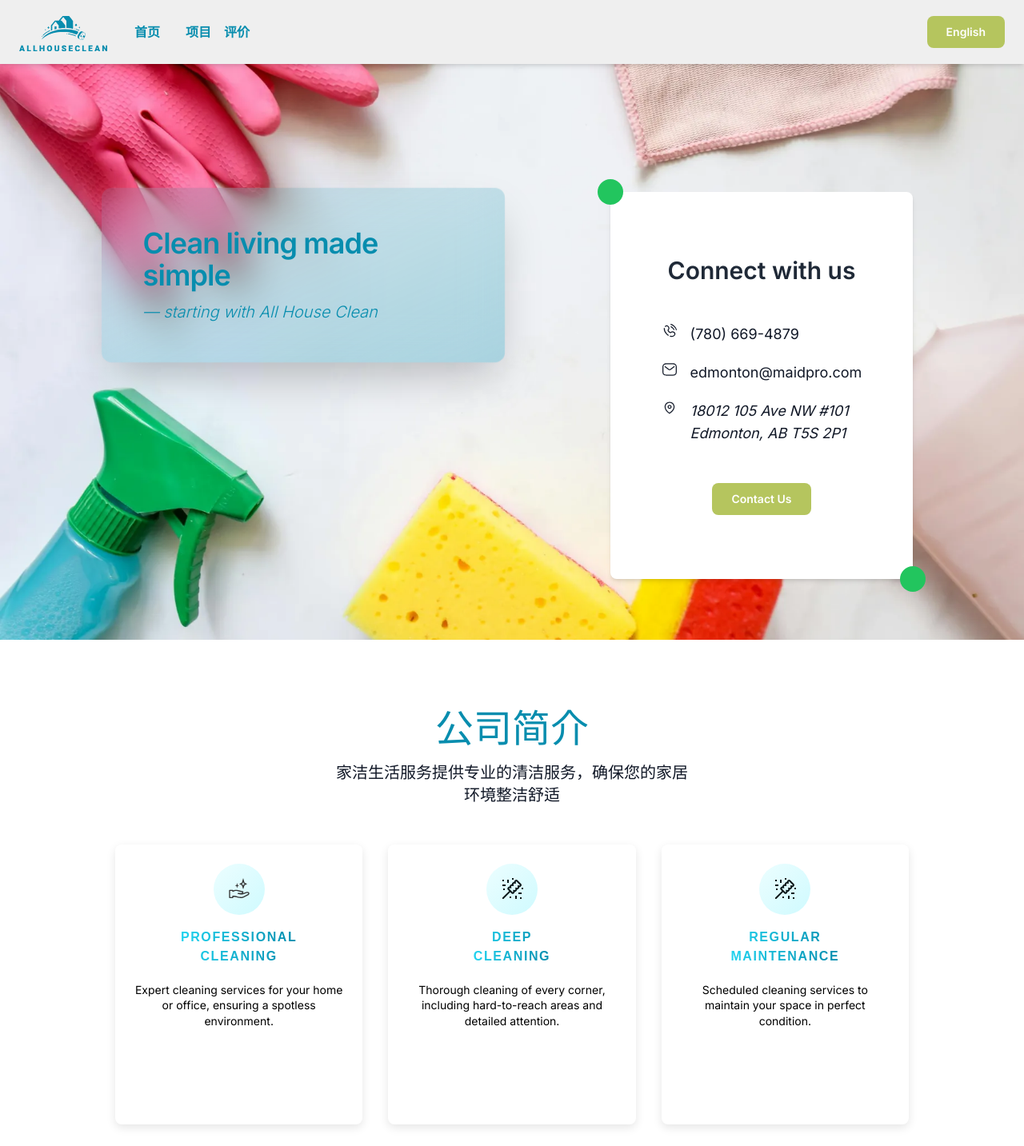
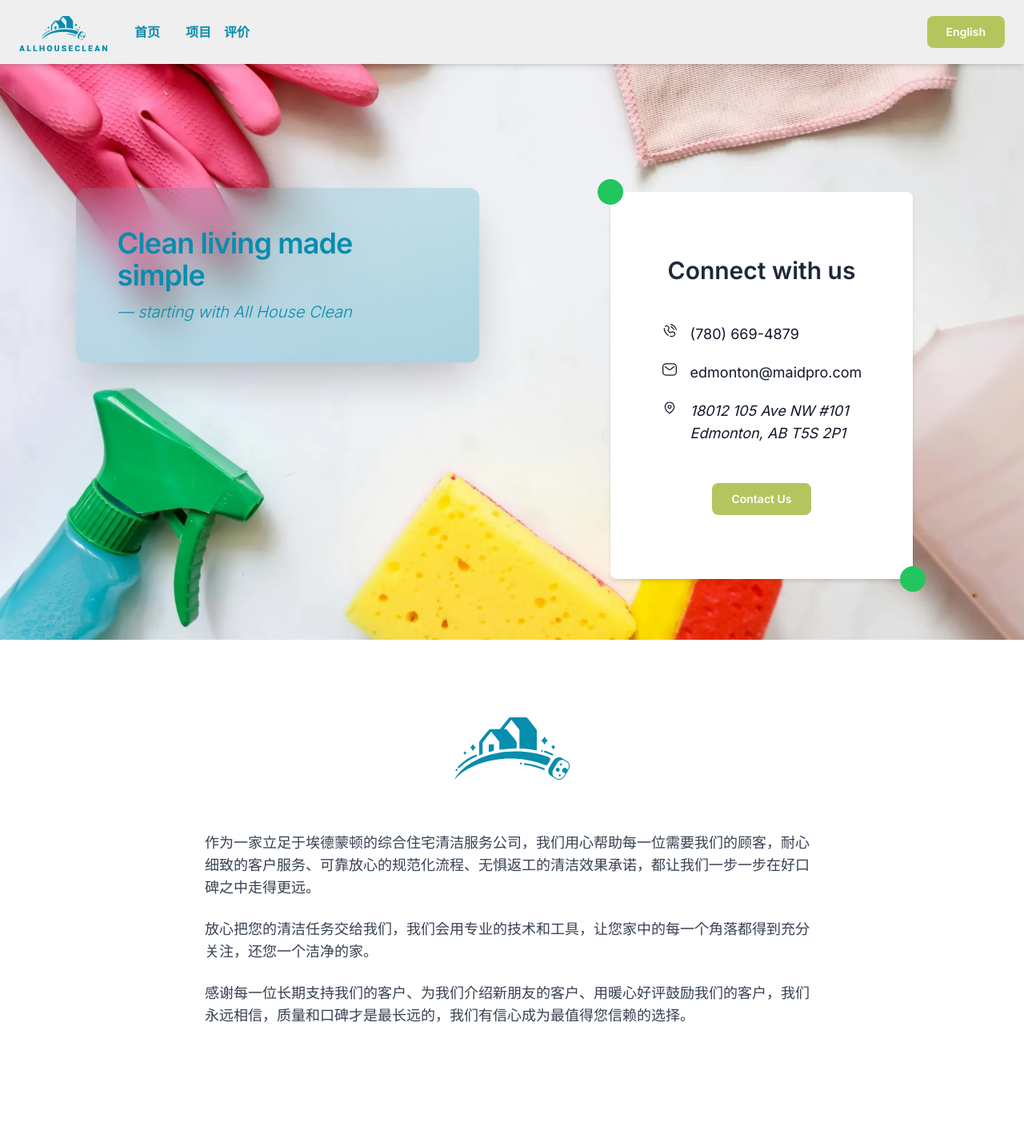
Before and after one commit to GlobalYZ/AllHouseClean, a Next.js app: page / in a window 1280 px wide. Shown: the top 1433 px of the page at 80% size. Built offline with nearby package versions, Linux system fonts and the light colour scheme; no server answers; a web font is replaced by a local one.

Commit message:
add Description

```diff
--- a/src/app/layout.tsx
+++ b/src/app/layout.tsx
@@ -12,8 +12,8 @@ const calistoga = Calistoga({
 });
 
 export const metadata: Metadata = {
-  title: "My Portfolio",
-  description: "Created with the help of Frontend Tribe",
+  title: "AllHouseClean",
+  description: "Cleaning Service provider in Edmonton",
 };
 
 export default function RootLayout({
@@ -71,7 +71,7 @@ export default function RootLayout({
         className={twMerge(
           inter.variable,
           calistoga.variable,
-          "bg-white text-primary antialiased font-sans w-screen overflow-x-hidden"
+          "bg-white text-primary antialiased font-sans"
         )}
       >
         <LanguageProvider>{children}</LanguageProvider>
--- a/src/app/page.tsx
+++ b/src/app/page.tsx
@@ -4,6 +4,7 @@ import { HeroSection } from "@/sections/Hero";
 import dynamic from "next/dynamic";
 import { Loader } from "@/components/loader";
 import { useState, useEffect } from "react";
+import { DescriptionSection } from "@/sections/Description";
 // Lazy load sections that are below the fold
 const Services = dynamic(() =>
   import("@/sections/Services").then((mod) => mod.Services)
@@ -14,6 +15,10 @@ const ProjectsSection = dynamic(() =>
 
 const CheckList = dynamic(() =>
   import("@/sections/CheckList").then((mod) => mod.CheckList)
+);
+
+const WhyUs = dynamic(() =>
+  import("@/sections/WhyUs").then((mod) => mod.WhyUsSection)
 );
 
 const TestimonialsSection = dynamic(() =>
@@ -39,15 +44,19 @@ export default function Home() {
   };
 
   return (
-    <div className="w-screen overflow-x-hidden">
+    <div className="w-full relative">
       <Header />
+      <main className="relative">
         <HeroSection onLoadComplete={handleHeroLoadComplete} />
         {!heroLoaded && <Loader />}
+        <DescriptionSection />
         <Services />
         <CheckList />
         <ProjectsSection />
+        <WhyUs />
         <TestimonialsSection />
         <Footer />
+      </main>
     </div>
   );
 }
--- a/src/components/loader.tsx
+++ b/src/components/loader.tsx
@@ -1,20 +1,6 @@
-import { useEffect } from "react";
-
 export const Loader = () => {
-  useEffect(() => {
-    // Disable scroll when component mounts
-    document.body.style.overflow = "hidden";
-    document.documentElement.style.overflow = "hidden";
-
-    // Re-enable scroll when component unmounts
-    return () => {
-      document.body.style.overflow = "unset";
-      document.documentElement.style.overflow = "unset";
-    };
-  }, []);
-
   return (
-    <div className="fixed z-50 flex items-center justify-center bg-background overflow-hidden">
+    <div className="fixed top-0 left-0 bottom-0 right-0 z-50 flex items-center justify-center bg-background overflow-hidden">
       <div className="flex flex-row gap-2">
         <div className="w-4 h-4 rounded-full bg-primary animate-bounce"></div>
         <div className="w-4 h-4 rounded-full bg-primary animate-bounce [animation-delay:-.3s]"></div>
--- /dev/null
+++ b/src/sections/Description.tsx
@@ -0,0 +1,31 @@
+"use client";
+
+import { SectionHeader } from "@/components/SectionHeader";
+import Logo from "@/assets/icons/LogoIcon.svg";
+
+export const DescriptionSection = () => {
+  const paragraphs = [
+    "作为一家立足于埃德蒙顿的综合住宅清洁服务公司，我们用心帮助每一位需要我们的顾客，耐心细致的客户服务、可靠放心的规范化流程、无惧返工的清洁效果承诺，都让我们一步一步在好口碑之中走得更远。",
+    "放心把您的清洁任务交给我们，我们会用专业的技术和工具，让您家中的每一个角落都得到充分关注，还您一个洁净的家。",
+    "感谢每一位长期支持我们的客户、为我们介绍新朋友的客户、用暖心好评鼓励我们的客户，我们永远相信，质量和口碑才是最长远的，我们有信心成为最值得您信赖的选择。",
+  ];
+
+  return (
+    <section className="container py-8 md:py-16">
+      <div className="flex justify-center">
+        <Logo className="size-16 md:size-36 text-primary-600" />
+      </div>
+
+      <div className="max-w-3xl mx-auto space-y-6 mt-8">
+        {paragraphs.map((paragraph, index) => (
+          <p
+            key={index}
+            className="text-gray-700 text-base md:text-lg leading-relaxed"
+          >
+            {paragraph}
+          </p>
+        ))}
+      </div>
+    </section>
+  );
+};
--- a/src/sections/Header.tsx
+++ b/src/sections/Header.tsx
@@ -111,7 +111,7 @@ export const Header = () => {
   const isMobile = useIsMobile();
 
   return (
-    <div className="fixed z-10 w-screen flex h-20 px-4 lg:px-6 justify-between items-center bg-background shadow-md">
+    <div className="fixed z-10 w-full flex h-20 px-4 lg:px-6 justify-between items-center bg-background shadow-md">
       <div className="flex items-center md:gap-8">
         <div className="w-10 md:w-28 md:h-10 text-primary">
           <Logo />
--- a/src/sections/Hero.tsx
+++ b/src/sections/Hero.tsx
@@ -74,7 +74,7 @@ export const HeroSection = ({ onLoadComplete }: HeroSectionProps) => {
   };
 
   const contactBlock = (
-    <div className="relative rounded-lg bg-white p-12 md:p-12 lg:p-16 shadow-md">
+    <div className="relative rounded-lg bg-white mx-8 p-8 md:p-12 lg:p-16 shadow-md">
       <div className="absolute top-0 left-0 w-8 h-8 bg-green-500 rounded-full -ml-4 -mt-4"></div>
       <div className="absolute bottom-0 right-0 w-8 h-8 bg-green-500 rounded-full -mr-4 -mb-4"></div>
       <h2 className="text-xl md:text-2xl lg:text-3xl font-semibold text-gray-800 my-4 text-center">
@@ -111,7 +111,7 @@ export const HeroSection = ({ onLoadComplete }: HeroSectionProps) => {
     <>
       <div className="relative">
         <section
-          className={`relative h-[100vh] w-full flex justify-center items-center overflow-hidden bg-white`}
+          className={`relative h-[100vh] w-full flex justify-center items-center overflow-visible bg-white`}
         >
           <Image
             className="z-0 w-full h-full object-cover"
@@ -122,7 +122,7 @@ export const HeroSection = ({ onLoadComplete }: HeroSectionProps) => {
             priority
           />
 
-          <div className="flex flex-col md:flex-row gap-16 md:gap-36 md:justify-center h-full pt-32 md:pt-48 lg:pt-60 px-10 box-border relative z-5">
+          <div className="flex flex-col md:flex-row gap-16 md:gap-36 md:justify-center h-full pt-32 md:pt-48 lg:pt-60 box-border relative z-5">
             <div className="relative group py-6 sm:py-6 w-full max-w-[480px] min-w-[320px] h-44 md:h-52">
               <div className="absolute inset-0 bg-gradient-to-br from-primary/10 via-primary/20 py-6 to-primary/30 backdrop-blur-xl rounded-xl md:scale-105 shadow-2xl"></div>
               <div className="relative p-8 md:p-10 rounded-3xl py-6 text-primary font-semibold h-full flex flex-col justify-center">
--- a/src/sections/Projects.tsx
+++ b/src/sections/Projects.tsx
@@ -28,11 +28,7 @@ const ProjectCard = React.memo(
     }, []);
 
     return (
-      <div
-        id={id}
-        className="sticky top-40"
-        style={{ top: `${100 + index * 40}px` }}
-      >
+      <div id={id} className="sticky" style={{ top: `${100 + index * 40}px` }}>
         <Card
           key={project.title}
           className="projects pt-8 px-8 md:pt-12 md:px-10 lg:pt-16 lg:px-20"
@@ -114,13 +110,13 @@ export const ProjectsSection = () => {
 
   return (
     <>
-      <section className="container scroll-pb-16 lg:py-24 py-16">
+      <section className="container scroll-mt-16 lg:py-24 py-16 relative">
         <SectionHeader
           title="成功案例"
           eyebrow="我们的工作"
           description="展示我们专业的清洁服务成果"
         />
-        <div className="flex flex-col mt-10 md:mt-20 gap-20 min-h-[300vh]">
+        <div className="flex flex-col mt-10 md:mt-20 gap-20 min-h-[300vh] relative">
           {portfolioProjects.map((project, index) => (
             <ProjectCard
               key={project.title}
--- /dev/null
+++ b/src/sections/WhyUs.tsx
@@ -0,0 +1,60 @@
+import { SectionHeader } from "@/components/SectionHeader";
+import { Card } from "@/components/Card";
+import CheckCircleIcon from "@/assets/icons/star.svg";
+import { useIsMobile } from "@/hooks/useIsMobile";
+
+const features = [
+  {
+    title: "专业",
+    description: "针对不同的清洁区域和材质，我们有足够的知识储备和技术。",
+    icon: CheckCircleIcon,
+  },
+  {
+    title: "可靠",
+    description: "保证清洁效果，如有不达标处免费返工。",
+    icon: CheckCircleIcon,
+  },
+  {
+    title: "安全",
+    description:
+      "使用的清洁工具和清洁剂均来自Home Depot，高效可靠，对生物无害。",
+    icon: CheckCircleIcon,
+  },
+];
+
+export const WhyUsSection = () => {
+  const isMobile = useIsMobile();
+
+  return (
+    <section className="container py-8 md:py-16">
+      <SectionHeader
+        title="Why Choose Us"
+        eyebrow="我们的优势"
+        description=""
+      />
+      <p className="text-gray-700 text-base leading-relaxed mt-8">
+        我们是扎根于埃德蒙顿的清洁团队，专业服务本地客户。我们真心热爱清洁事业，不断学习、不断成长，以最诚恳的态度完成每一次服务，无论是日常清洁、深度清洁还是退租清洁，我们都会认真面对，用心服务好每一位客户。
+      </p>
+      {!isMobile && (
+        <div className="mt-16 grid grid-cols-1 gap-12 md:grid-cols-3">
+          {features.map((feature) => (
+            <Card
+              key={feature.title}
+              className="p-6 md:p-8 transition-transform duration-300 flex flex-col items-center text-center"
+            >
+              <div className="mb-6">
+                <feature.icon className="size-12 text-primary-600" />
+              </div>
+              <h3 className="text-2xl font-serif text-primary-600 mb-4">
+                {feature.title}
+              </h3>
+              <p className="text-gray-700 text-base leading-relaxed">
+                {feature.description}
+              </p>
+            </Card>
+          ))}
+        </div>
+      )}
+    </section>
+  );
+};
```
Also changed, not shown: src/assets/icons/check-circle.svg. Lines whose indentation alone changed are shown as unchanged.
